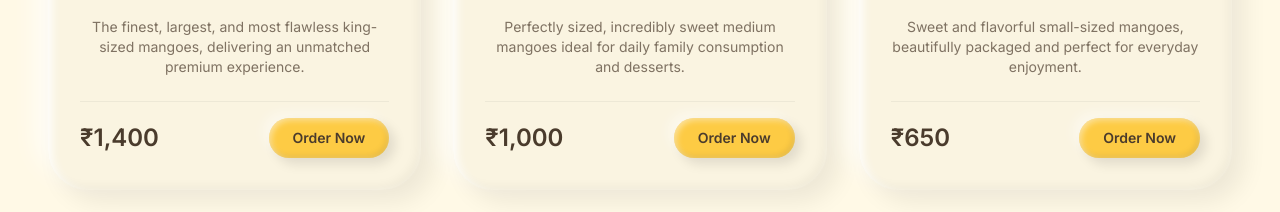
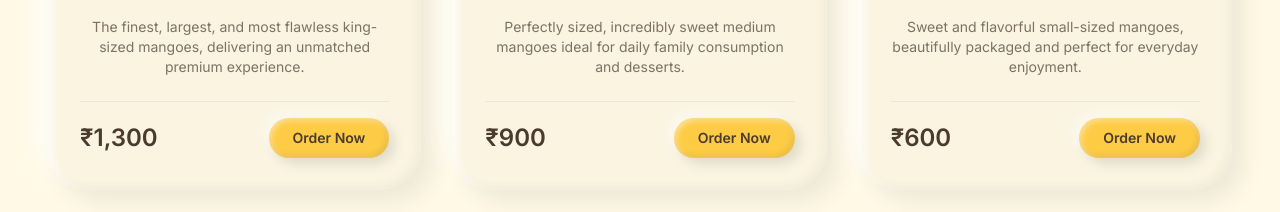
Before and after one commit to owaiskhanov/Kof, a React (Vite) app: page / in a window 1280 px wide. Shown: the part 2901-3113 px from the top of the page. Built offline with nearby package versions, Linux system fonts and the light colour scheme.

Commit message:
fix: Update small size mangoes price
Adjusts the price for the "Small Size" mangoes from ₹650 to ₹600 and updates the corresponding WhatsApp order link. This reflects a recent pricing change.

```diff
--- a/src/App.tsx
+++ b/src/App.tsx
@@ -144,8 +144,8 @@ const UnboxingCard = () => {
         <p className="text-xs text-brand-orange mb-4 uppercase tracking-wider font-bold">1 Dozen • 160+ grams per fruit</p>
         <p className="text-sm text-brand-brown/70 mb-6 flex-grow">Sweet and flavorful small-sized mangoes, beautifully packaged and perfect for everyday enjoyment.</p>
         <div className="flex flex-col sm:flex-row items-center justify-between w-full mt-auto pt-4 border-t border-black/5 gap-4 sm:gap-0">
-          <span className="text-2xl font-bold text-brand-brown">₹650</span>
-          <a href="https://wa.me/918655115473?text=Hello!%20I%20would%20like%20to%20order%20the%20Small%20Size%20Mangoes%20(1%20Dozen)%20for%20%E2%82%B9650." target="_blank" rel="noreferrer" className="w-full sm:w-auto bg-brand-yellow text-brand-brown px-6 py-2.5 rounded-full text-sm font-bold hover:bg-brand-orange hover:text-white clay-btn-primary text-center">
+          <span className="text-2xl font-bold text-brand-brown">₹600</span>
+          <a href="https://wa.me/918655115473?text=Hello!%20I%20would%20like%20to%20order%20the%20Small%20Size%20Mangoes%20(1%20Dozen)%20for%20%E2%82%B9600." target="_blank" rel="noreferrer" className="w-full sm:w-auto bg-brand-yellow text-brand-brown px-6 py-2.5 rounded-full text-sm font-bold hover:bg-brand-orange hover:text-white clay-btn-primary text-center">
             Order Now
           </a>
         </div>
@@ -846,8 +846,8 @@ export default function App() {
                 <p className="text-xs text-brand-orange mb-4 uppercase tracking-wider font-bold">1 Dozen • 240+ grams per fruit</p>
                 <p className="text-sm text-brand-brown/70 mb-6 flex-grow">The finest, largest, and most flawless king-sized mangoes, delivering an unmatched premium experience.</p>
                 <div className="flex flex-col sm:flex-row items-center justify-between w-full mt-auto pt-4 border-t border-black/5 gap-4 sm:gap-0">
-                  <span className="text-2xl font-bold text-brand-brown">₹1,400</span>
-                  <a href="https://wa.me/918655115473?text=Hello!%20I%20would%20like%20to%20order%20the%20King%20Size%20(Large)%20Mangoes%20(1%20Dozen)%20for%20%E2%82%B91,400." target="_blank" rel="noreferrer" className="w-full sm:w-auto bg-brand-yellow text-brand-brown px-6 py-2.5 rounded-full text-sm font-bold hover:bg-brand-orange hover:text-white clay-btn-primary text-center">
+                  <span className="text-2xl font-bold text-brand-brown">₹1,300</span>
+                  <a href="https://wa.me/918655115473?text=Hello!%20I%20would%20like%20to%20order%20the%20King%20Size%20(Large)%20Mangoes%20(1%20Dozen)%20for%20%E2%82%B91,300." target="_blank" rel="noreferrer" className="w-full sm:w-auto bg-brand-yellow text-brand-brown px-6 py-2.5 rounded-full text-sm font-bold hover:bg-brand-orange hover:text-white clay-btn-primary text-center">
                     Order Now
                   </a>
                 </div>
@@ -870,8 +870,8 @@ export default function App() {
                 <p className="text-xs text-brand-orange mb-4 uppercase tracking-wider font-bold">1 Dozen • 200+ grams per fruit</p>
                 <p className="text-sm text-brand-brown/70 mb-6 flex-grow">Perfectly sized, incredibly sweet medium mangoes ideal for daily family consumption and desserts.</p>
                 <div className="flex flex-col sm:flex-row items-center justify-between w-full mt-auto pt-4 border-t border-black/5 gap-4 sm:gap-0">
-                  <span className="text-2xl font-bold text-brand-brown">₹1,000</span>
-                  <a href="https://wa.me/918655115473?text=Hello!%20I%20would%20like%20to%20order%20the%20Medium%20Size%20Mangoes%20(1%20Dozen)%20for%20%E2%82%B91,000." target="_blank" rel="noreferrer" className="w-full sm:w-auto bg-brand-yellow text-brand-brown px-6 py-2.5 rounded-full text-sm font-bold hover:bg-brand-orange hover:text-white clay-btn-primary text-center">
+                  <span className="text-2xl font-bold text-brand-brown">₹900</span>
+                  <a href="https://wa.me/918655115473?text=Hello!%20I%20would%20like%20to%20order%20the%20Medium%20Size%20Mangoes%20(1%20Dozen)%20for%20%E2%82%B9900." target="_blank" rel="noreferrer" className="w-full sm:w-auto bg-brand-yellow text-brand-brown px-6 py-2.5 rounded-full text-sm font-bold hover:bg-brand-orange hover:text-white clay-btn-primary text-center">
                     Order Now
                   </a>
                 </div>
```
